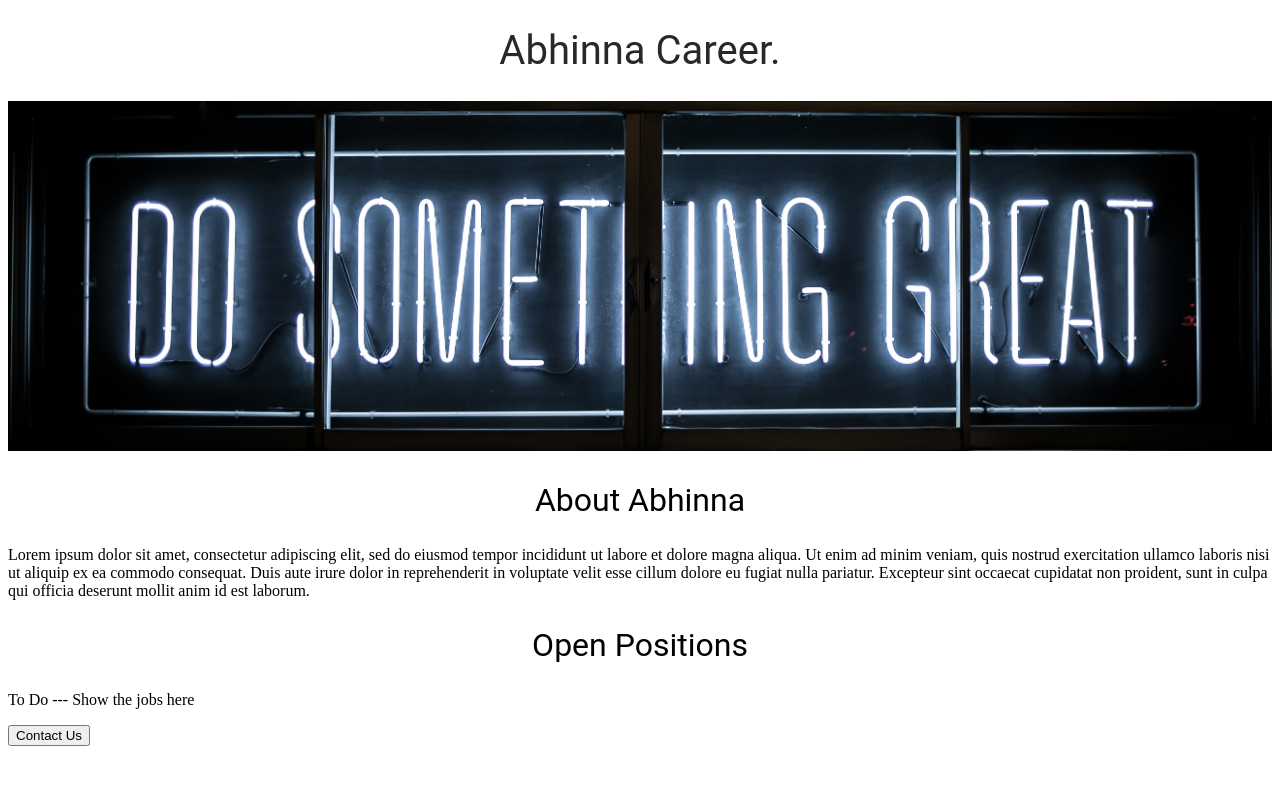
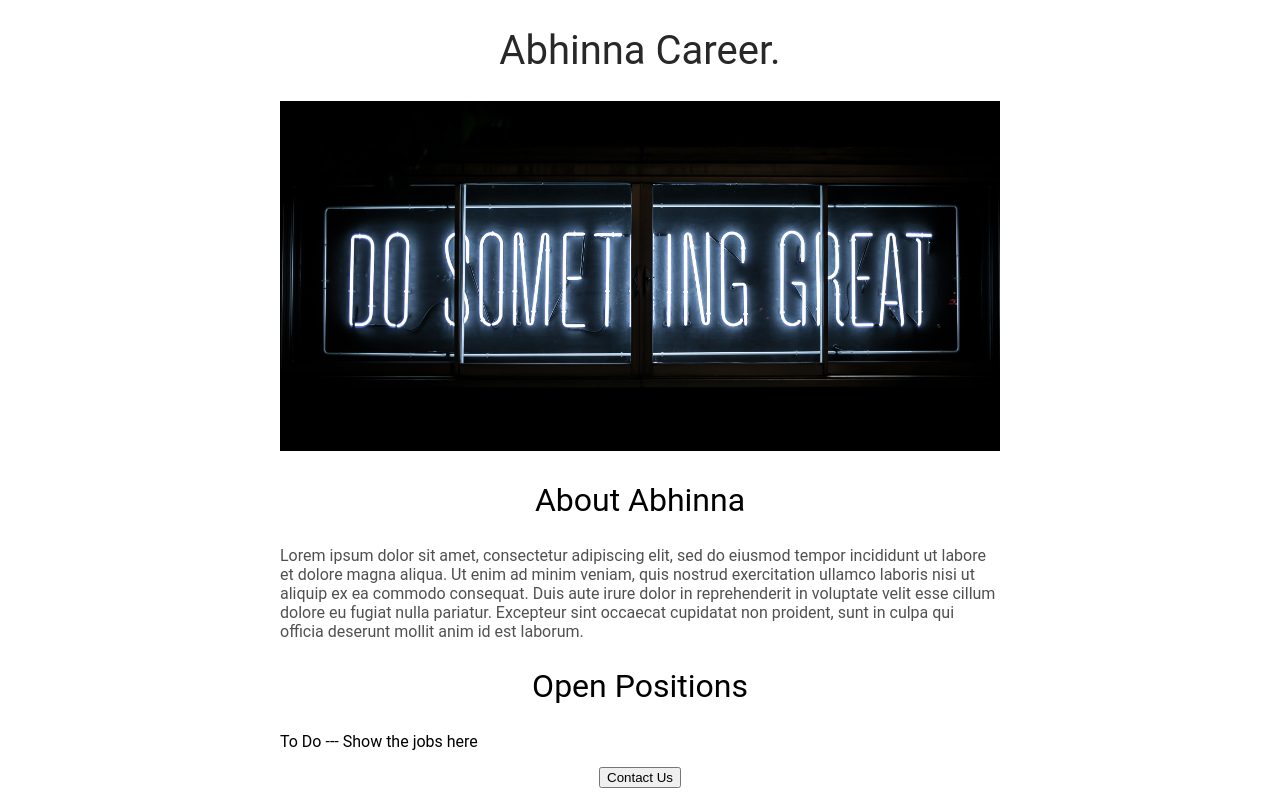
Before and after one commit to abhinna-biswal/abhinna-careers-website, a Flask app: page / in a window 1280 px wide. Run offline with Flask 2, Linux system fonts and the light colour scheme.

Commit message:
Updated Home.html to current stage...

```diff
--- a/templates/home.html
+++ b/templates/home.html
@@ -24,21 +24,40 @@
         text-align: center;
         font-weight: normal;
       }
+
+      p {
+        font-family: Roboto;
+        color: rgb(80)80, 80)
+      }
+
+      #container {
+        max-width: 720px;
+        margin: 0 auto;
+      }
+
+      .bodytext {
+        font-family: Roboto;
+        color: rgb(80, 80, 80);
+      }
     </style>
 
   </head>
 
 <body>
+  <div id="container">
     <h1> Abhinna Career. </h1>
     <img id="banner" src = "https://abhinna-careers-website.abhinna-biswal.repl.co/static/banner.jpg" height=320px >
     <h2> About Abhinna </h2>
-  <p>
+    <p class="bodytext">
       Lorem ipsum dolor sit amet, consectetur adipiscing elit, sed do eiusmod tempor incididunt ut labore et dolore magna aliqua. Ut enim ad minim veniam, quis nostrud exercitation ullamco laboris nisi ut aliquip ex ea commodo consequat. Duis aute irure dolor in reprehenderit in voluptate velit esse cillum dolore eu fugiat nulla pariatur. Excepteur sint occaecat cupidatat non proident, sunt in culpa qui officia deserunt mollit anim id est laborum.
     </p>
 
     <h2> Open Positions </h2>
     <p> To Do --- Show the jobs here </p>
+    <div style="text-align: center">
     <button> Contact Us </button>
+    </div>
+  </div>
 </body>
 
 </html>
```
Lines whose indentation alone changed are shown as unchanged.
